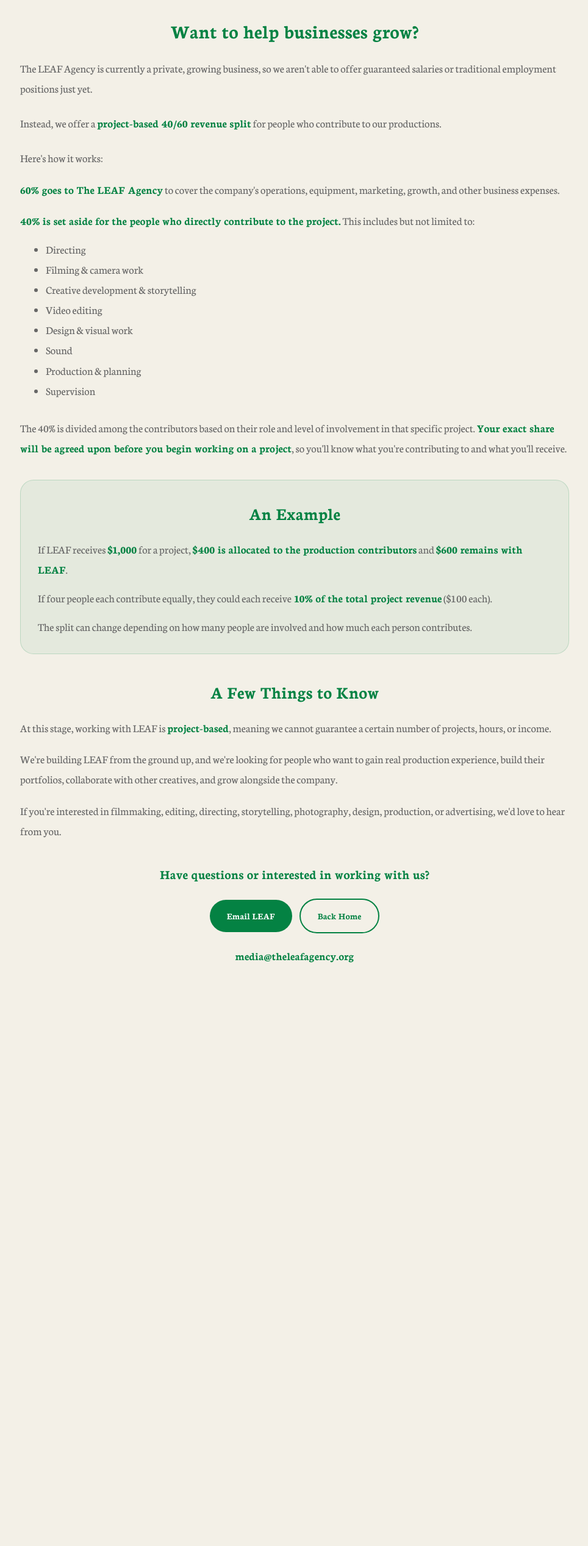
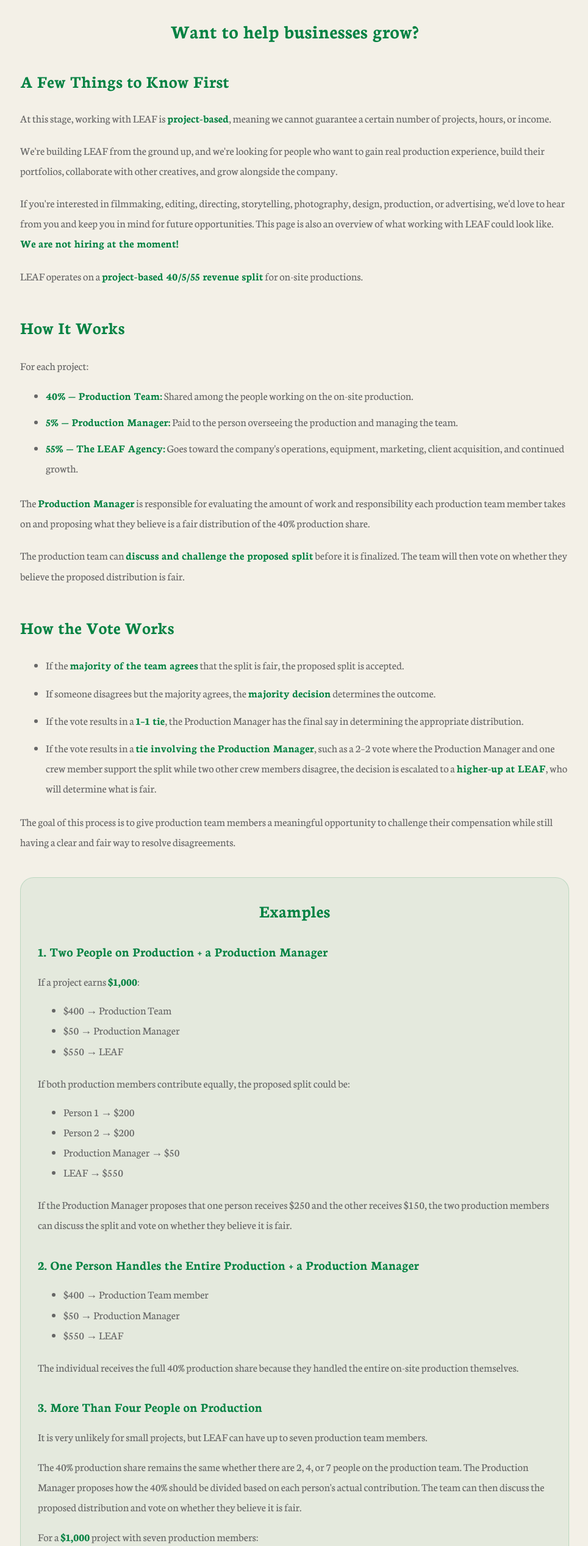
Before and after one commit to TheLeafAgency/The-LEAF-Agency, a Next.js app: page /careers in a window 1280 px wide. Shown: the part 250-2786 px from the top of the page at 61% size, without its empty margins (157-1121 px from the left). Before the commit the page ends 1914 px from the top, so only its background shows below. Built offline with nearby package versions, Linux system fonts and the light colour scheme.

Commit message:
Update careers page with 40/5/55 production model

```diff
--- a/app/careers/page.tsx
+++ b/app/careers/page.tsx
@@ -44,7 +44,7 @@ export default function CareersPage() {
           style={{
             color: "#048243",
             fontSize: "clamp(1.5rem, 3vw, 2rem)",
-            marginBottom: "24px",
+            marginBottom: "36px",
             fontWeight: 700,
           }}
         >
@@ -59,46 +59,120 @@ export default function CareersPage() {
             textAlign: "left",
           }}
         >
-          <p style={{ marginBottom: "24px" }}>
-            The LEAF Agency is currently a private, growing business, so we
-            aren&apos;t able to offer guaranteed salaries or traditional
-            employment positions just yet.
+          <section style={{ marginBottom: "42px" }}>
+            <h2
+              style={{
+                color: "#048243",
+                fontSize: "1.8rem",
+                marginBottom: "18px",
+                fontWeight: 700,
+              }}
+            >
+              A Few Things to Know First
+            </h2>
+
+            <p style={{ marginBottom: "20px" }}>
+              At this stage, working with LEAF is{" "}
+              <strong style={{ color: "#048243" }}>project-based</strong>, meaning we cannot guarantee a certain number of projects, hours, or income.
             </p>
 
-          <p style={{ marginBottom: "24px" }}>
-            Instead, we offer a <strong style={{ color: "#048243" }}>project-based 40/60 revenue split</strong> for people who contribute to our productions.
+            <p style={{ marginBottom: "20px" }}>
+              We&apos;re building LEAF from the ground up, and we&apos;re looking for
+              people who want to gain real production experience, build their
+              portfolios, collaborate with other creatives, and grow alongside
+              the company.
             </p>
 
-          <p style={{ marginBottom: "18px" }}>Here&apos;s how it works:</p>
-
-          <p style={{ marginBottom: "18px" }}>
-            <strong style={{ color: "#048243" }}>60% goes to The LEAF Agency</strong> to cover the company&apos;s operations, equipment, marketing, growth, and other business expenses.
+            <p style={{ marginBottom: "20px" }}>
+              If you&apos;re interested in filmmaking, editing, directing,
+              storytelling, photography, design, production, or advertising,
+              we&apos;d love to hear from you and keep you in mind for future
+              opportunities. This page is also an overview of what working with
+              LEAF could look like. <strong style={{ color: "#048243" }}>We are not hiring at the moment!</strong>
             </p>
 
-          <p style={{ marginBottom: "14px" }}>
-            <strong style={{ color: "#048243" }}>40% is set aside for the people who directly contribute to the project.</strong> This includes but not limited to:
+            <p>
+              LEAF operates on a{" "}
+              <strong style={{ color: "#048243" }}>project-based 40/5/55 revenue split</strong> for on-site productions.
             </p>
+          </section>
+
+          <section style={{ marginBottom: "42px" }}>
+            <h2
+              style={{
+                color: "#048243",
+                fontSize: "1.8rem",
+                marginBottom: "20px",
+                fontWeight: 700,
+              }}
+            >
+              How It Works
+            </h2>
+
+            <p style={{ marginBottom: "16px" }}>For each project:</p>
 
             <ul
               style={{
-              margin: "0 0 28px 24px",
+                margin: "0 0 24px 24px",
                 paddingLeft: "18px",
               }}
             >
-            <li>Directing</li>
-            <li>Filming &amp; camera work</li>
-            <li>Creative development &amp; storytelling</li>
-            <li>Video editing</li>
-            <li>Design &amp; visual work</li>
-            <li>Sound</li>
-            <li>Production &amp; planning</li>
-            <li>Supervision</li>
+              <li style={{ marginBottom: "10px" }}>
+                <strong style={{ color: "#048243" }}>40% — Production Team:</strong> Shared among the people working on the on-site production.
+              </li>
+              <li style={{ marginBottom: "10px" }}>
+                <strong style={{ color: "#048243" }}>5% — Production Manager:</strong> Paid to the person overseeing the production and managing the team.
+              </li>
+              <li>
+                <strong style={{ color: "#048243" }}>55% — The LEAF Agency:</strong> Goes toward the company&apos;s operations, equipment, marketing, client acquisition, and continued growth.
+              </li>
             </ul>
 
-          <p style={{ marginBottom: "36px" }}>
-            The 40% is divided among the contributors based on their role and
-            level of involvement in that specific project. <strong style={{ color: "#048243" }}>Your exact share will be agreed upon before you begin working on a project</strong>, so you&apos;ll know what you&apos;re contributing to and what you&apos;ll receive.
+            <p style={{ marginBottom: "20px" }}>
+              The <strong style={{ color: "#048243" }}>Production Manager</strong> is responsible for evaluating the amount of work and responsibility each production team member takes on and proposing what they believe is a fair distribution of the 40% production share.
             </p>
+
+            <p>
+              The production team can <strong style={{ color: "#048243" }}>discuss and challenge the proposed split</strong> before it is finalized. The team will then vote on whether they believe the proposed distribution is fair.
+            </p>
+          </section>
+
+          <section style={{ marginBottom: "42px" }}>
+            <h2
+              style={{
+                color: "#048243",
+                fontSize: "1.8rem",
+                marginBottom: "20px",
+                fontWeight: 700,
+              }}
+            >
+              How the Vote Works
+            </h2>
+
+            <ul
+              style={{
+                margin: "0 0 0 24px",
+                paddingLeft: "18px",
+              }}
+            >
+              <li style={{ marginBottom: "12px" }}>
+                If the <strong style={{ color: "#048243" }}>majority of the team agrees</strong> that the split is fair, the proposed split is accepted.
+              </li>
+              <li style={{ marginBottom: "12px" }}>
+                If someone disagrees but the majority agrees, the <strong style={{ color: "#048243" }}>majority decision</strong> determines the outcome.
+              </li>
+              <li style={{ marginBottom: "12px" }}>
+                If the vote results in a <strong style={{ color: "#048243" }}>1–1 tie</strong>, the Production Manager has the final say in determining the appropriate distribution.
+              </li>
+              <li>
+                If the vote results in a <strong style={{ color: "#048243" }}>tie involving the Production Manager</strong>, such as a 2–2 vote where the Production Manager and one crew member support the split while two other crew members disagree, the decision is escalated to a <strong style={{ color: "#048243" }}>higher-up at LEAF</strong>, who will determine what is fair.
+              </li>
+            </ul>
+
+            <p style={{ marginTop: "22px" }}>
+              The goal of this process is to give production team members a meaningful opportunity to challenge their compensation while still having a clear and fair way to resolve disagreements.
+            </p>
+          </section>
 
           <section
             style={{
@@ -106,64 +180,151 @@ export default function CareersPage() {
               border: "1px solid rgba(4, 130, 67, 0.18)",
               borderRadius: "22px",
               padding: "28px",
-              marginBottom: "36px",
+              marginBottom: "42px",
             }}
           >
             <h2
               style={{
                 color: "#048243",
                 fontSize: "1.8rem",
-                marginBottom: "16px",
+                marginBottom: "22px",
                 textAlign: "center",
                 fontWeight: 700,
               }}
             >
-              An Example
+              Examples
             </h2>
 
+            <h3
+              style={{
+                color: "#048243",
+                fontSize: "1.35rem",
+                marginBottom: "12px",
+                fontWeight: 700,
+              }}
+            >
+              1. Two People on Production + a Production Manager
+            </h3>
+
             <p style={{ marginBottom: "14px" }}>
-              If LEAF receives <strong style={{ color: "#048243" }}>$1,000</strong> for a project, <strong style={{ color: "#048243" }}>$400 is allocated to the production contributors</strong> and <strong style={{ color: "#048243" }}>$600 remains with LEAF</strong>.
+              If a project earns <strong style={{ color: "#048243" }}>$1,000</strong>:
+            </p>
+
+            <ul style={{ margin: "0 0 20px 24px", paddingLeft: "18px" }}>
+              <li>$400 → Production Team</li>
+              <li>$50 → Production Manager</li>
+              <li>$550 → LEAF</li>
+            </ul>
+
+            <p style={{ marginBottom: "14px" }}>
+              If both production members contribute equally, the proposed split could be:
+            </p>
+
+            <ul style={{ margin: "0 0 20px 24px", paddingLeft: "18px" }}>
+              <li>Person 1 → $200</li>
+              <li>Person 2 → $200</li>
+              <li>Production Manager → $50</li>
+              <li>LEAF → $550</li>
+            </ul>
+
+            <p style={{ marginBottom: "30px" }}>
+              If the Production Manager proposes that one person receives $250 and the other receives $150, the two production members can discuss the split and vote on whether they believe it is fair.
+            </p>
+
+            <h3
+              style={{
+                color: "#048243",
+                fontSize: "1.35rem",
+                marginBottom: "12px",
+                fontWeight: 700,
+              }}
+            >
+              2. One Person Handles the Entire Production + a Production Manager
+            </h3>
+
+            <ul style={{ margin: "0 0 20px 24px", paddingLeft: "18px" }}>
+              <li>$400 → Production Team member</li>
+              <li>$50 → Production Manager</li>
+              <li>$550 → LEAF</li>
+            </ul>
+
+            <p style={{ marginBottom: "30px" }}>
+              The individual receives the full 40% production share because they handled the entire on-site production themselves.
+            </p>
+
+            <h3
+              style={{
+                color: "#048243",
+                fontSize: "1.35rem",
+                marginBottom: "12px",
+                fontWeight: 700,
+              }}
+            >
+              3. More Than Four People on Production
+            </h3>
+
+            <p style={{ marginBottom: "16px" }}>
+              It is very unlikely for small projects, but LEAF can have up to seven production team members.
+            </p>
+
+            <p style={{ marginBottom: "16px" }}>
+              The 40% production share remains the same whether there are 2, 4, or 7 people on the production team. The Production Manager proposes how the 40% should be divided based on each person&apos;s actual contribution. The team can then discuss the proposed distribution and vote on whether they believe it is fair.
             </p>
 
             <p style={{ marginBottom: "14px" }}>
-              If four people each contribute equally, they could each receive
-              <strong style={{ color: "#048243" }}> 10% of the total project revenue</strong> ($100 each).
+              For a <strong style={{ color: "#048243" }}>$1,000</strong> project with seven production members:
             </p>
 
+            <ul style={{ margin: "0 0 20px 24px", paddingLeft: "18px" }}>
+              <li>$400 → Divided among the seven production members</li>
+              <li>$50 → Production Manager</li>
+              <li>$550 → LEAF</li>
+            </ul>
+
             <p>
-              The split can change depending on how many people are involved
-              and how much each person contributes.
+              The production members do not necessarily receive equal amounts. Someone taking on major directing or cinematography responsibilities may receive more than someone performing a smaller supporting role.
             </p>
           </section>
 
-          <section style={{ marginBottom: "36px" }}>
+          <section style={{ marginBottom: "42px" }}>
             <h2
               style={{
                 color: "#048243",
                 fontSize: "1.8rem",
-                marginBottom: "16px",
-                textAlign: "center",
+                marginBottom: "20px",
                 fontWeight: 700,
               }}
             >
-              A Few Things to Know
+              What About Editors?
             </h2>
 
-            <p style={{ marginBottom: "18px" }}>
-              At this stage, working with LEAF is <strong style={{ color: "#048243" }}>project-based</strong>, meaning we cannot guarantee a certain number of projects, hours, or income.
-            </p>
-
-            <p style={{ marginBottom: "18px" }}>
-              We&apos;re building LEAF from the ground up, and we&apos;re looking for
-              people who want to gain real production experience, build their
-              portfolios, collaborate with other creatives, and grow alongside
-              the company.
+            <p style={{ marginBottom: "20px" }}>
+              The 40% production split applies to <strong style={{ color: "#048243" }}>on-site production work</strong>.
             </p>
 
             <p>
-              If you&apos;re interested in filmmaking, editing, directing,
-              storytelling, photography, design, production, or advertising,
-              we&apos;d love to hear from you.
+              Editors are a separate project-based role and are paid separately for editing rather than taking a portion of the on-site production team&apos;s 40%. However, <strong style={{ color: "#048243" }}>we are not currently hiring editors</strong> at the moment, but we are offering intern editor positions. We will eventually have paid editors!
+            </p>
+          </section>
+
+          <section style={{ marginBottom: "42px" }}>
+            <h2
+              style={{
+                color: "#048243",
+                fontSize: "1.8rem",
+                marginBottom: "20px",
+                fontWeight: 700,
+              }}
+            >
+              Our Goal
+            </h2>
+
+            <p style={{ marginBottom: "20px" }}>
+              LEAF&apos;s goal is to make project-based work rewarding while giving production team members a meaningful voice in how compensation is distributed.
+            </p>
+
+            <p>
+              Final roles, responsibilities, compensation, voting procedures, and project terms will be established in writing before work begins.
             </p>
           </section>
 
@@ -176,7 +337,7 @@ export default function CareersPage() {
                 fontWeight: 700,
               }}
             >
-              Have questions or interested in working with us?
+              Have questions or want to introduce yourself?
             </h2>
 
             <a
```
Lines whose indentation alone changed are shown as unchanged.
